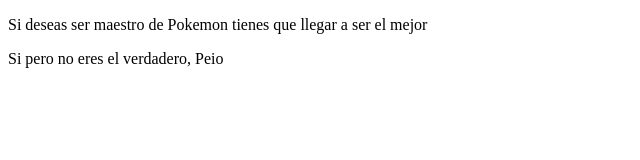
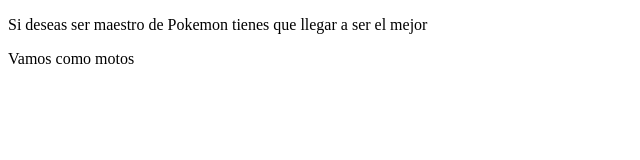
Before and after one commit to Pableras95/GitHub, a plain HTML site: page index.html in a window 1280 px wide. Shown: the full height of the page, 0-640 px from the left. Drawn offline with Linux system fonts and the light colour scheme.

Commit message:
Segunda frase

```diff
--- a/index.html
+++ b/index.html
@@ -8,6 +8,6 @@
 </head>
 <body>
     <p>Si deseas ser maestro de Pokemon tienes que llegar a ser el mejor</p>
-    <p>Si pero no eres el verdadero, Peio</p>
+    <p>Vamos como motos</p>
 </body>
 </html>
```
